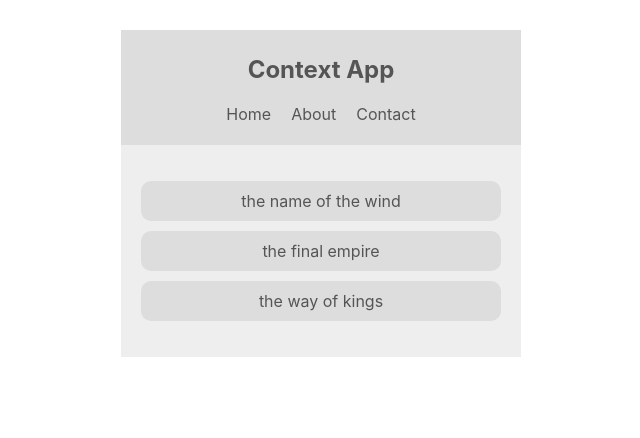
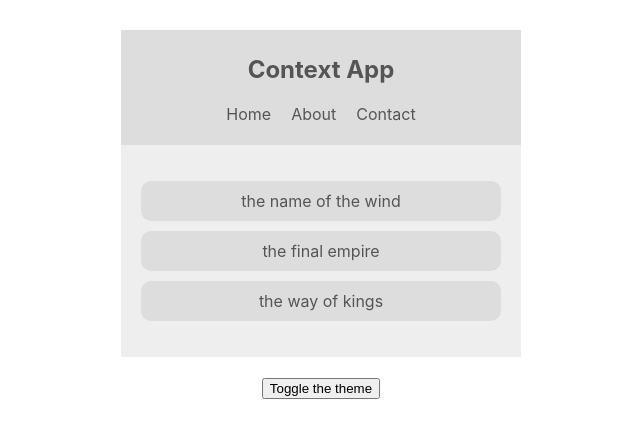
Before and after one commit to imenattatra/react-context-hooks-tuto, a React (Create React App) app in the folder context-app/: page / in a window 1280 px wide. Shown: the top 438 px of the page, without its empty margins (319-959 px from the left). Built offline with nearby package versions, Linux system fonts and the light colour scheme.

Commit message:
update the context data

```diff
--- a/context-app/src/App.js
+++ b/context-app/src/App.js
@@ -2,6 +2,7 @@
 import NavBar from './components/NavBar';
 import BookList from './components/BookList';
 import ThemeContextProvider from './contexts/ThemeContext';
+import ThemeToggle from './components/ThemeToggle';
 
 function App() {
   return (
@@ -9,6 +10,7 @@
       <ThemeContextProvider>
         <NavBar />
         <BookList />
+        <ThemeToggle />
       </ThemeContextProvider>
     </div>
   );
--- /dev/null
+++ b/context-app/src/components/ThemeToggle.js
@@ -0,0 +1,14 @@
+import React, { Component } from 'react'
+import {ThemeContext} from '../contexts/ThemeContext';
+
+class ThemeToggle extends Component {
+    static contextType = ThemeContext
+    render() {
+        const {toggleTheme}= this.context;
+        return (
+            <button onClick={toggleTheme}>Toggle the theme</button>
+         );
+    }
+}
+
+export default ThemeToggle;
--- a/context-app/src/contexts/ThemeContext.js
+++ b/context-app/src/contexts/ThemeContext.js
@@ -12,9 +12,12 @@
             syntax : '#ddd', ui: '#333' , bg:'#555'
         }
      }
+    toggleTheme=()=>{
+        this.setState({ isLighthTheme:!this.state.isLighthTheme })
+     }
     render() {
         return (
-            <ThemeContext.Provider value={{...this.state}}>
+            <ThemeContext.Provider value={{...this.state,toggleTheme:this.toggleTheme}}>
                 {this.props.children}
             </ThemeContext.Provider>
          );
```
